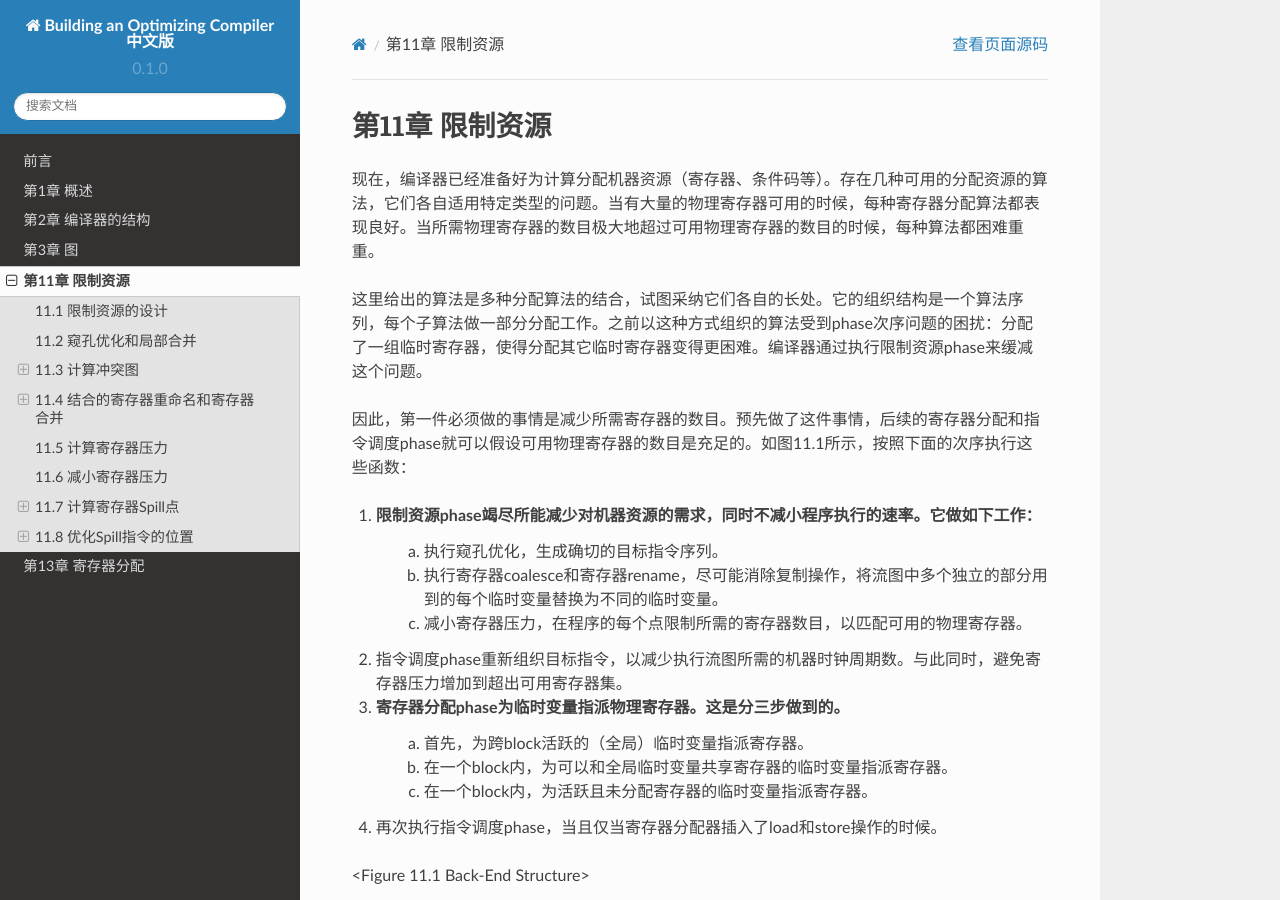
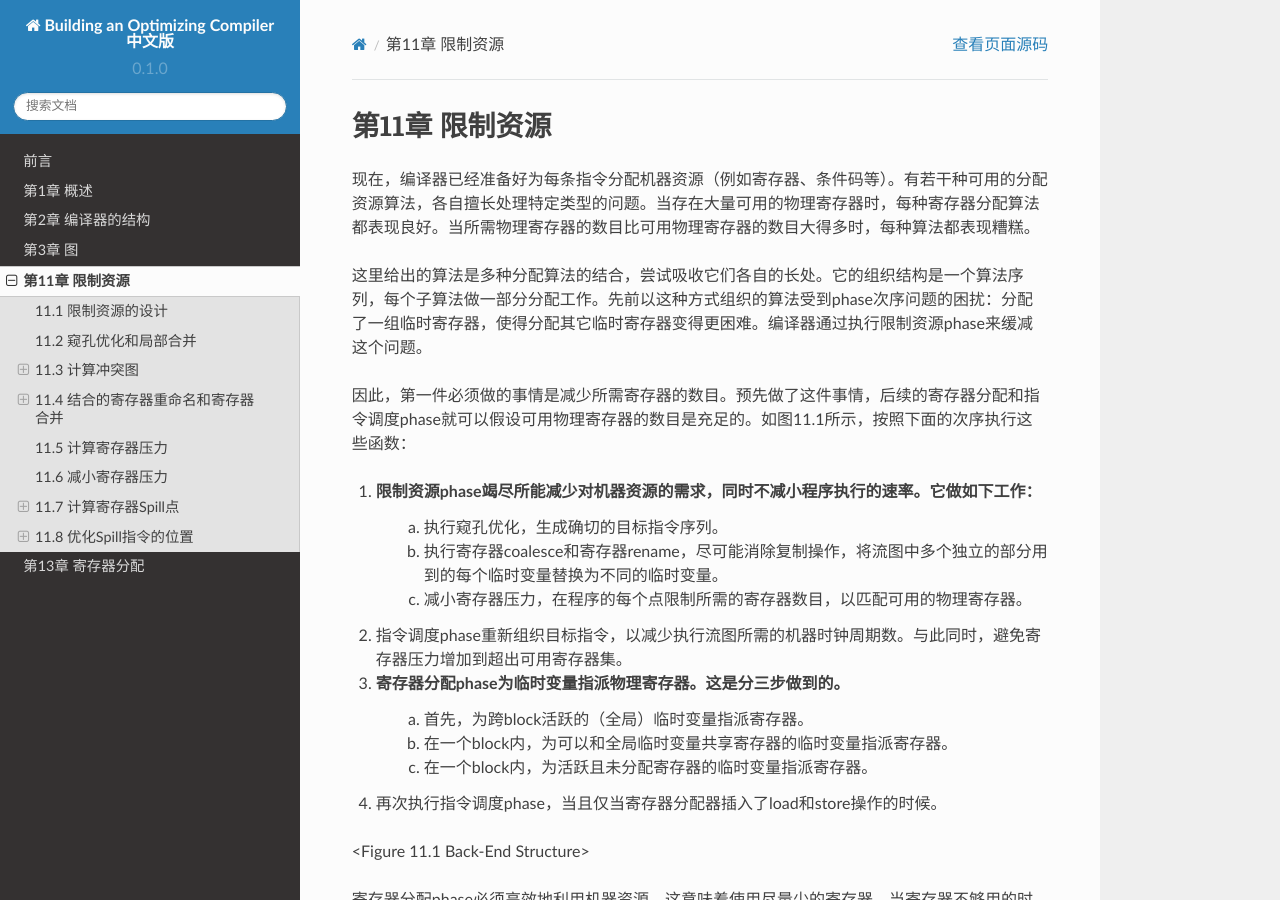
Before and after one commit to Jason2013/boc-chinese-text, a Sphinx documentation site: the page built from docs/source/chapter11.rst, in a window 1280 px wide and 900 px high. Built offline with Sphinx 7.4.7 and the Read the Docs theme 2.0.0, drawn with Linux system fonts in a browser that asks for light colours.

Commit message:
Adjust first 2 paragraphs of chapter 11

```diff
--- a/docs/source/chapter11.rst
+++ b/docs/source/chapter11.rst
@@ -1,9 +1,9 @@
 第11章 限制资源
 ##################
 
-现在，编译器已经准备好为计算分配机器资源（寄存器、条件码等）。存在几种可用的分配资源的算法，它们各自适用特定类型的问题。当有大量的物理寄存器可用的时候，每种寄存器分配算法都表现良好。当所需物理寄存器的数目极大地超过可用物理寄存器的数目的时候，每种算法都困难重重。
+现在，编译器已经准备好为每条指令分配机器资源（例如寄存器、条件码等）。有若干种可用的分配资源算法，各自擅长处理特定类型的问题。当存在大量可用的物理寄存器时，每种寄存器分配算法都表现良好。当所需物理寄存器的数目比可用物理寄存器的数目大得多时，每种算法都表现糟糕。
 
-这里给出的算法是多种分配算法的结合，试图采纳它们各自的长处。它的组织结构是一个算法序列，每个子算法做一部分分配工作。之前以这种方式组织的算法受到phase次序问题的困扰：分配了一组临时寄存器，使得分配其它临时寄存器变得更困难。编译器通过执行限制资源phase来缓减这个问题。
+这里给出的算法是多种分配算法的结合，尝试吸收它们各自的长处。它的组织结构是一个算法序列，每个子算法做一部分分配工作。先前以这种方式组织的算法受到phase次序问题的困扰：分配了一组临时寄存器，使得分配其它临时寄存器变得更困难。编译器通过执行限制资源phase来缓减这个问题。
 
 因此，第一件必须做的事情是减少所需寄存器的数目。预先做了这件事情，后续的寄存器分配和指令调度phase就可以假设可用物理寄存器的数目是充足的。如图11.1所示，按照下面的次序执行这些函数：
 
```
